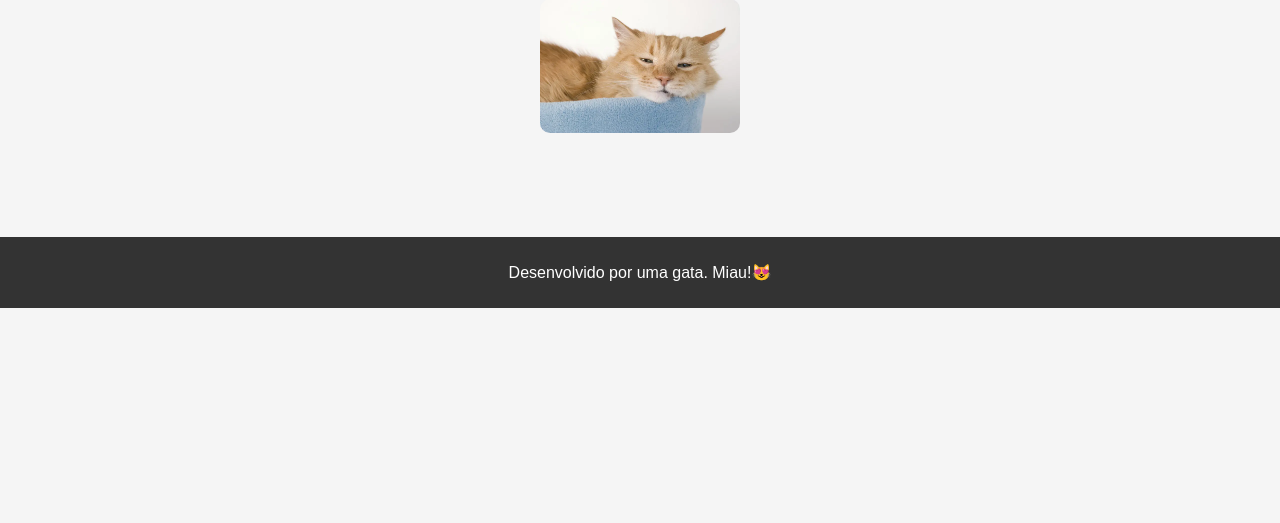
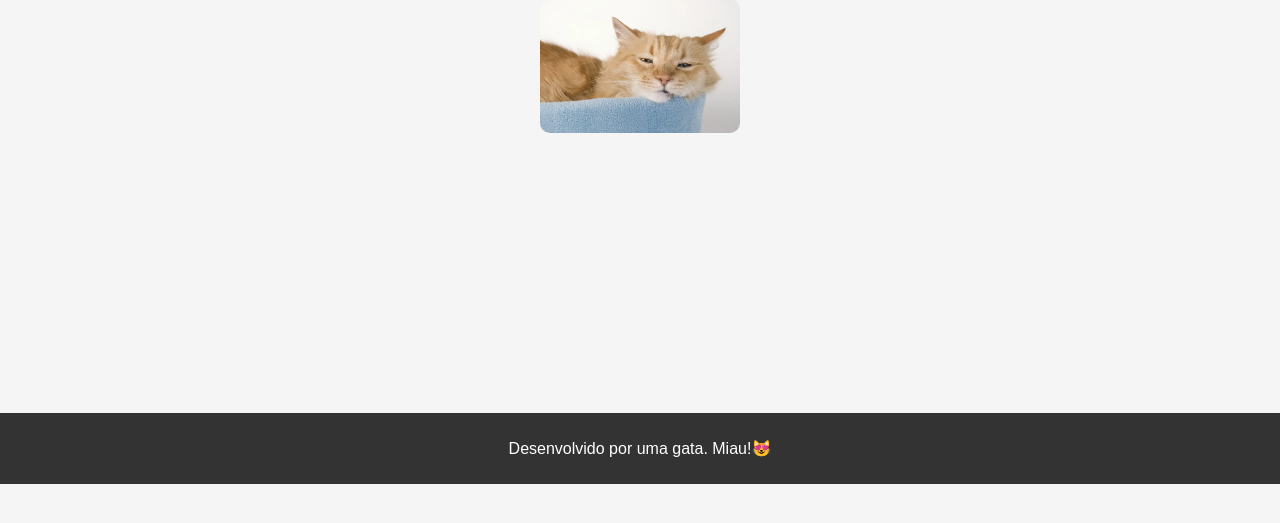
Before and after one commit to Ligia-Costa/Esse-gato-sou-eu, a Flask app: page / in a window 1280 px wide. Shown: the part 259-782 px from the top of the page. Run offline with Flask 3, Linux system fonts and the light colour scheme.

Commit message:
alteração no estilo css

```diff
--- a/static/estilo.css
+++ b/static/estilo.css
@@ -87,7 +87,7 @@ button:hover {
 
 /* Rodapé */
 footer {
-    margin-top: 10vh;
+    margin-top: 32vh;
     background-color: #333;
     color: white;
     padding: 10px;
```
